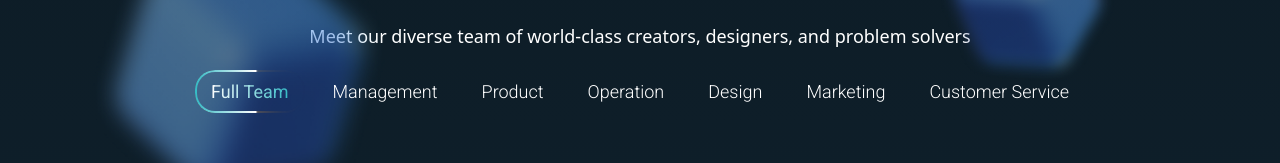
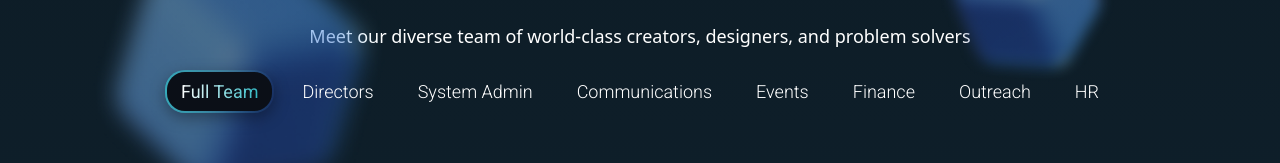
Before and after one commit to computingcouncilsofcanada/Ccubed-frontend, a Next.js app: page /teams in a window 1280 px wide. Shown: the part 167-330 px from the top of the page. Built offline with nearby package versions, Linux system fonts and the light colour scheme; no server answers.

Commit message:
fix: changed filter bar shadow and changed names of teams

```diff
--- a/src/app/(current unused folders)/teams/components/TeamFilterBar.tsx
+++ b/src/app/(current unused folders)/teams/components/TeamFilterBar.tsx
@@ -11,12 +11,13 @@ const TeamFilterBar = ({ teamType, onTeamTypeChange }: TeamFilterBarProps) => {
     <div className="flex gap-3 justify-center relative w-full max-w-5xl mx-auto mt-5">
       {[
         { label: "Full Team", value: "fullteam" },
-        { label: "Management", value: "management" },
-        { label: "Product", value: "product" },
-        { label: "Operation", value: "operation" },
-        { label: "Design", value: "design" },
-        { label: "Marketing", value: "marketing" },
-        { label: "Customer Service", value: "customerservice" },
+        { label: "Directors", value: "directors" },
+        { label: "System Admin", value: "sysadmin" },
+        { label: "Communications", value: "operation" },
+        { label: "Events", value: "events" },
+        { label: "Finance", value: "finance" },
+        { label: "Outreach", value: "outreach" },
+        { label: "HR", value: "hr" }
       ].map((option) => (
         <motion.label
           key={option.value}
@@ -35,20 +36,26 @@ const TeamFilterBar = ({ teamType, onTeamTypeChange }: TeamFilterBarProps) => {
             animate={{ opacity: 1, scale: 1 }}
             exit={{ opacity: 0, scale: 0.8 }}
             transition={{ duration: 0.3, ease: "easeOut" }}
-              className="absolute inset-0 drop-shadow-[0_9px_21px] drop-shadow-[#F6A427]/75"
+            className="absolute inset-0 rounded-2xl"
             style={{
+              background: "linear-gradient(90deg, rgba(51,186,197,0.8) 0%, rgba(51,186,197,0.2) 60%, transparent 100%)",
+              padding: "2px",
               borderRadius: "20px",
-                background:
-                  "linear-gradient(90deg,#33BAC5 0%, #fff 55%, transparent 57% )",
-                mask: "linear-gradient(#fff 0 0) content-box, linear-gradient(#fff 0 0)",
-                maskComposite: "xor",
-                WebkitMask:
-                  "linear-gradient(#fff 0 0) content-box, linear-gradient(#fff 0 0)",
-                WebkitMaskComposite: "xor",
-                padding: "2px",
+            boxShadow: "0px 5px 15px rgba(0, 0, 0, 0.35)"
+
             }}
-            ></motion.div>
+          >
+            <div
+              style={{
+                width: "100%",
+                height: "100%",
+                borderRadius: "18px",
+                backgroundColor: "#0b0f17",
+              }}
+            ></div>
+          </motion.div>
         )}
+
 
           <input
             type="radio"
```
Lines whose indentation alone changed are shown as unchanged.
